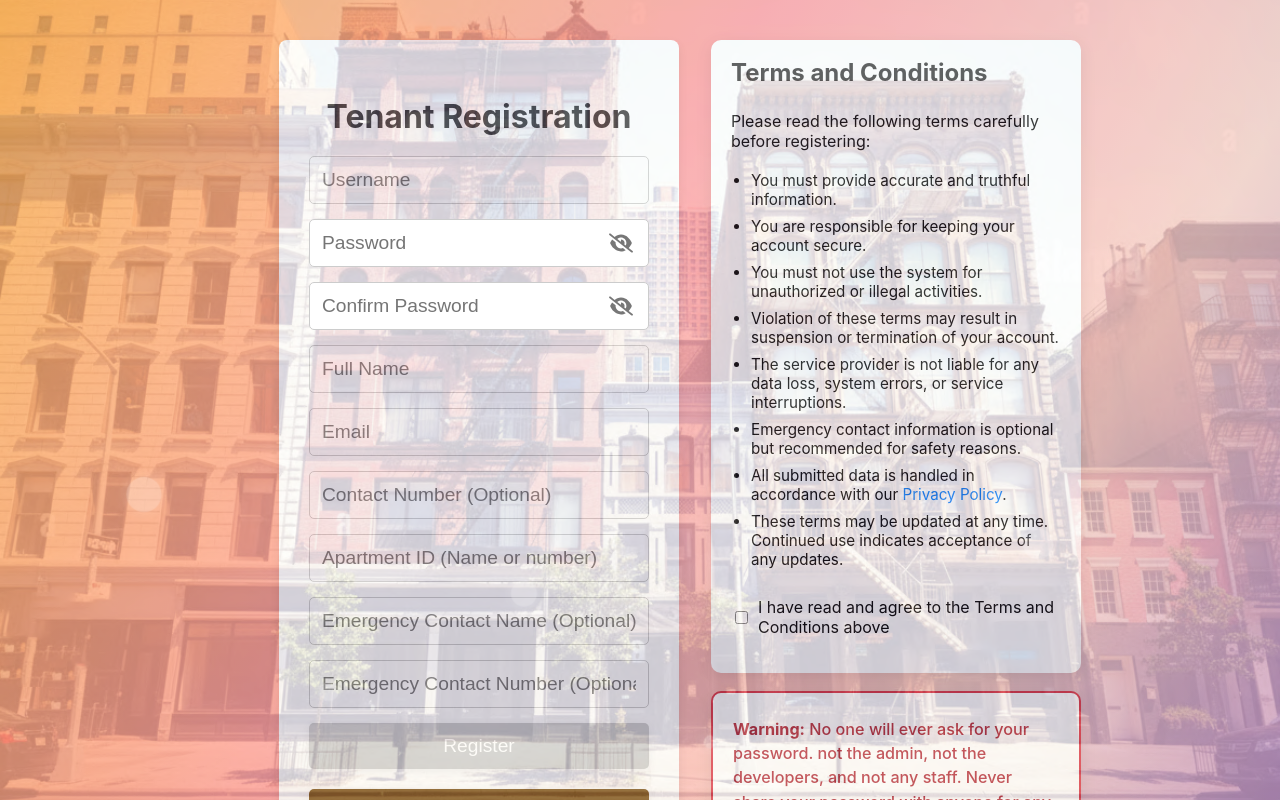
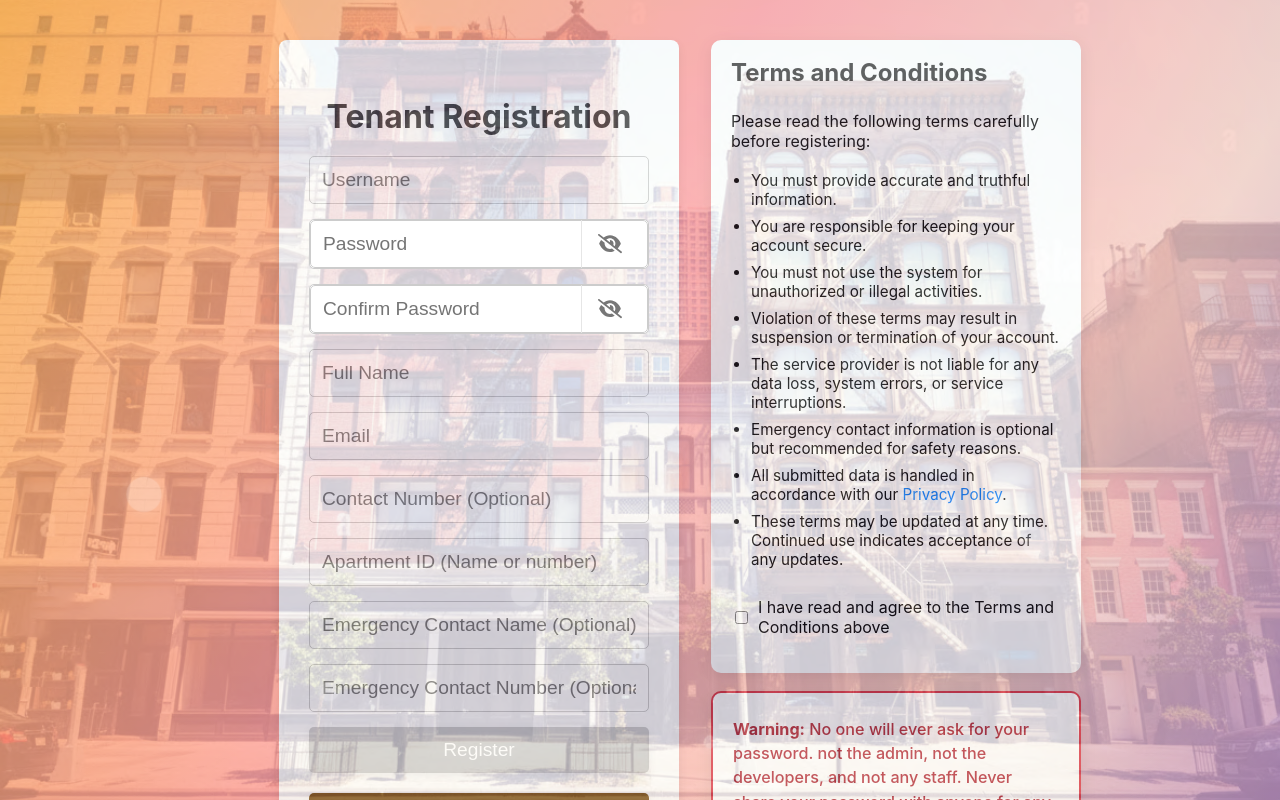
Before and after one commit to Noble636/Capstone2, a React (Create React App) app: page /register in a window 1280 px wide. Built offline with nearby package versions, Linux system fonts and the light colour scheme.

Commit message:
Initial commit

```diff
--- a/src/css/Admin/AdminEditAccount.css
+++ b/src/css/Admin/AdminEditAccount.css
@@ -133,30 +133,40 @@
 
 .admin-edit-note-box { background: #fff; border-radius: 10px; box-shadow: 0 2px 8px rgba(0,0,0,0.08); padding: 14px 18px; width: 100%; }
 
-.password-input-container { position: relative; width: 100%; margin-bottom: 12px; }
-.password-input-container input { width: 100%; box-sizing: border-box; }
+.password-input-container {
+  display: flex;
+  align-items: center;
+  width: 100%;
+  margin-bottom: 12px;
+  box-sizing: border-box;
+  /* container gets the input-like border so the eye sits inside the box */
+  border: 1px solid #ccc;
+  border-radius: 5px;
+  overflow: hidden;
+  background: #fff;
+}
+
+/* input inside the password container becomes borderless and fills the remaining space */
+.password-input-container input {
+  flex: 1 1 auto;
+  border: none;
+  outline: none;
+  padding: 12px;
+  font-size: 1rem;
+  box-sizing: border-box;
+}
+
 .password-toggle-icon {
-  position: absolute;
-  top: 50%;
-  /* float inside the input; smaller offset so it visually sits inside without a white box */
-  right: 16px;
-  transform: translateY(-50%);
-  cursor: pointer;
-  font-size: 1.05rem;
-  color: #777;
-  z-index: 3;
   display: inline-flex;
   align-items: center;
   justify-content: center;
+  width: 44px;
+  height: 100%;
   padding: 6px;
+  cursor: pointer;
+  color: #777;
   background: transparent;
-  border: none;
-  width: auto;
-  height: auto;
-}
-
-.password-toggle-icon svg {
-  display: block;
+  border-left: 1px solid #e6e6e6;
 }
 
 /* slightly reduce icon opacity on hover */
```
